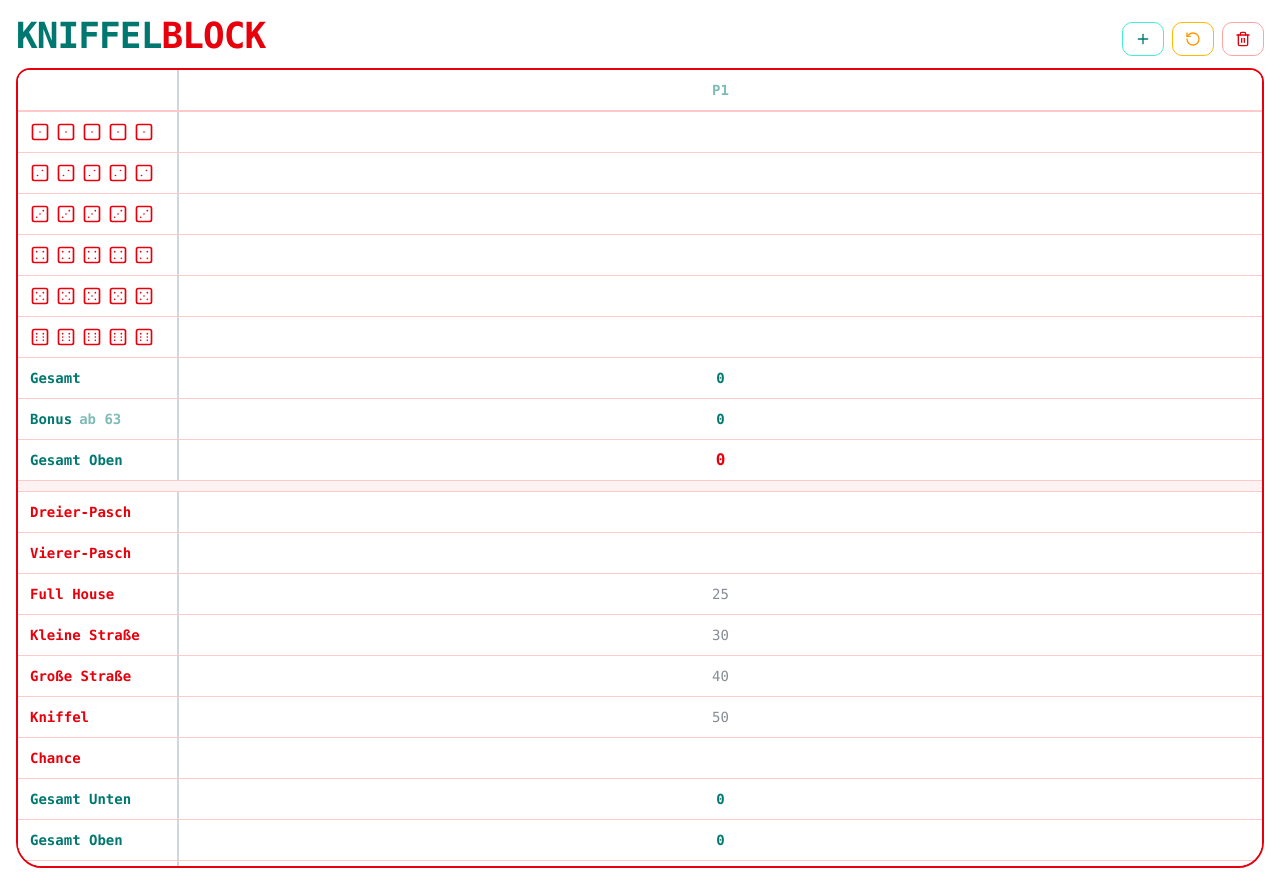
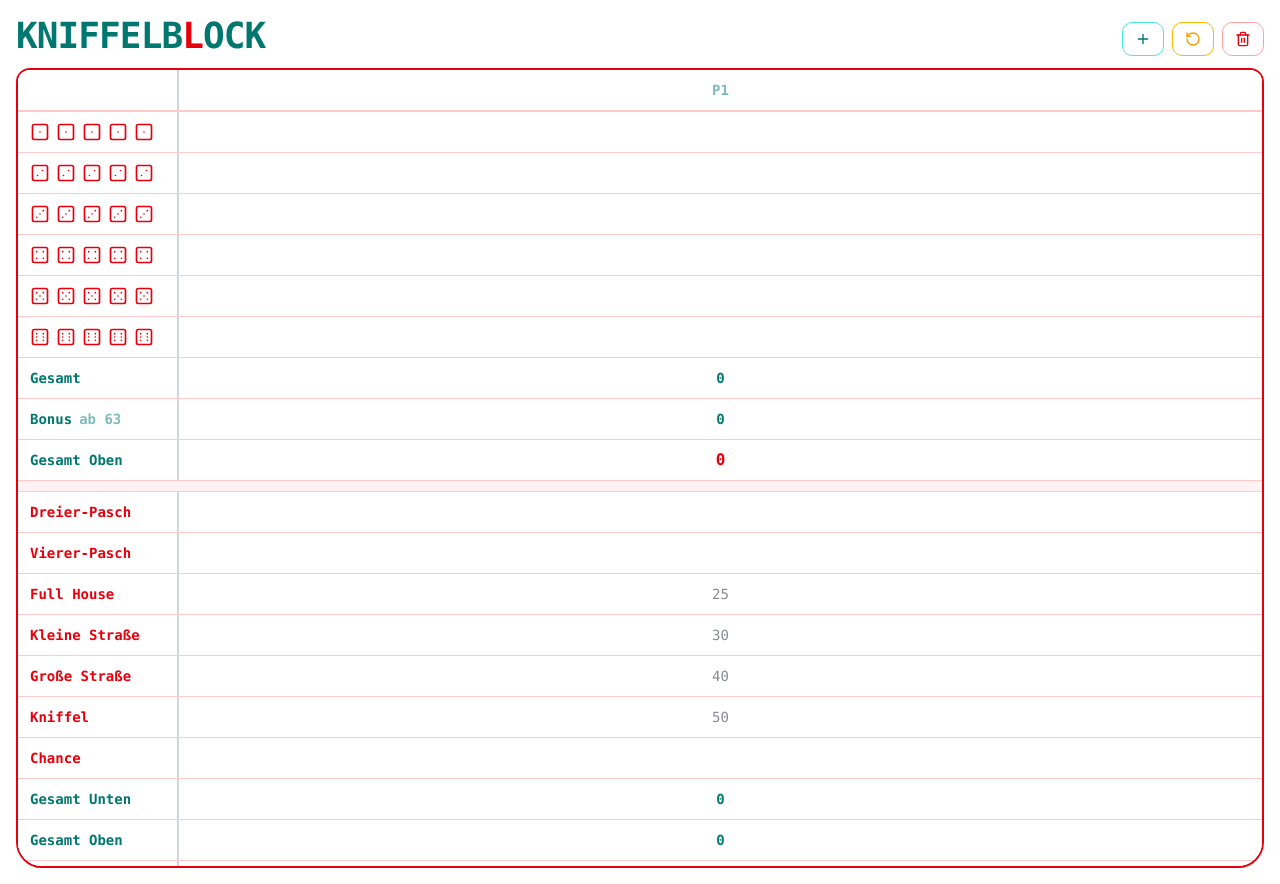
Before and after one commit to nlsmllr/kniffelblock, a Next.js app: page / in a window 1280 px wide. Built offline with nearby package versions, Linux system fonts and the light colour scheme.

Commit message:
Update title text in KniffelBlock component

```diff
--- a/app/KniffelBlock.tsx
+++ b/app/KniffelBlock.tsx
@@ -217,7 +217,7 @@ function Header({
     <div className="mb-3 flex gap-4 flex-row items-end justify-between">
       <div>
         <h1 className="font-mono text-2xl font-bold tracking-tight text-teal-700 sm:text-4xl">
-          KNIFFEL<span className="text-red-600">BLOCK</span>
+          KNIFFELB<span className="text-red-600">L</span>OCK
         </h1>
       </div>
       <div className="flex gap-2">
```
